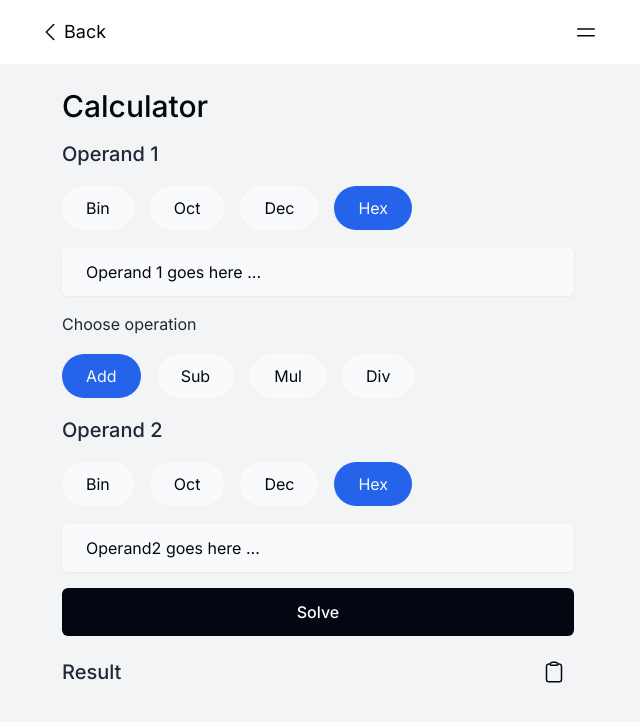
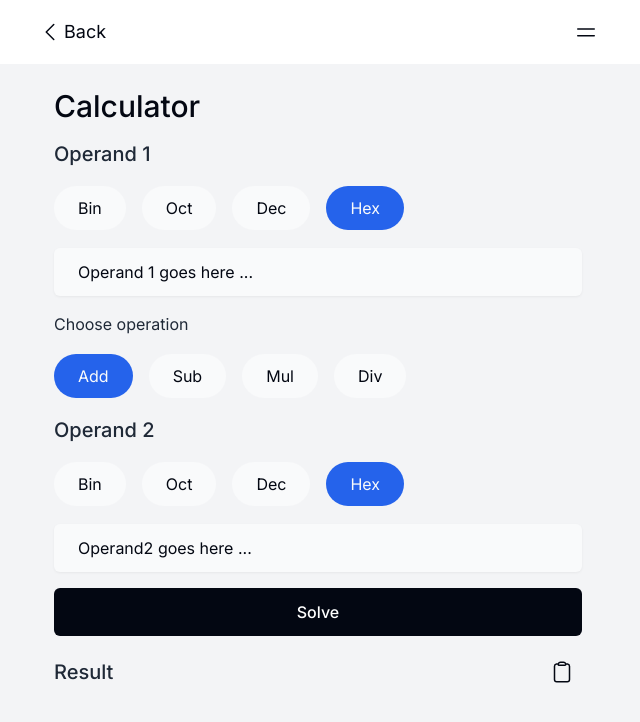
Before and after one commit to bhendi-boi/Hex-cal, a Next.js app: page /calculator in a window 1280 px wide. Shown: the top 722 px of the page, without its empty margins (322-962 px from the left). Built offline with nearby package versions, Linux system fonts and the light colour scheme; what tailwindcss-displaymodes would draw is missing.

Commit message:
padding is same across pages

```diff
--- a/app/InnerHeader.tsx
+++ b/app/InnerHeader.tsx
@@ -3,7 +3,7 @@ import React from "react";
 const InnerHeader = ({ title }: { title: string }) => {
   return (
     <header className="">
-      <h1 className="px-2 text-3xl font-medium text-headingText dark:text-darkHeadingText">
+      <h1 className="text-3xl font-medium text-headingText dark:text-darkHeadingText">
         {title}
       </h1>
     </header>
--- a/app/calculator/Form.tsx
+++ b/app/calculator/Form.tsx
@@ -79,7 +79,7 @@ const Form = () => {
   }
   return (
     <>
-      <form onSubmit={handleSubmit} className="px-2">
+      <form onSubmit={handleSubmit} className="">
         <div className="pb-4">
           <ChooseBase
             variant="single"
@@ -126,7 +126,7 @@ const Form = () => {
         <Button variant="calculator">Solve</Button>
       </form>
       {result !== undefined && (
-        <section aria-labelledby="result" className="px-2">
+        <section aria-labelledby="result" className="">
           <header className="flex items-center justify-between">
             <h2 id="result" className="text-xl font-medium">
               Result
--- a/app/converter/Form.tsx
+++ b/app/converter/Form.tsx
@@ -61,7 +61,7 @@ const Form = () => {
 
   return (
     <>
-      <form onSubmit={(e) => handleSubmit(e)} className="px-2">
+      <form onSubmit={(e) => handleSubmit(e)} className="">
         <ChooseBase
           variant="double"
           label="From"
@@ -103,7 +103,7 @@ const Form = () => {
         </Button>
       </form>
       {result !== undefined && (
-        <section aria-labelledby="result" className="px-2">
+        <section aria-labelledby="result" className="">
           <header className="flex items-center justify-between">
             <h2 id="result" className="text-xl font-medium">
               Result
--- a/app/settings/Form.tsx
+++ b/app/settings/Form.tsx
@@ -55,8 +55,8 @@ const Form = () => {
 
   return (
     <>
-      <form onSubmit={handleSubmit} className="py-4 space-y-4">
-        <fieldset className="px-2">
+      <form onSubmit={handleSubmit} className="py-4 space-y-4 px-2">
+        <fieldset className="">
           <StyledLegend>All</StyledLegend>
           <div className="flex items-center justify-between gap-1 my-2">
             <p>Show copy to clipboard</p>
@@ -99,7 +99,7 @@ const Form = () => {
             />
           </div>
         </fieldset>
-        <div className="px-2">
+        <div className="">
           <StyledLegend>Calculator</StyledLegend>
           <ChooseBase
             variant="single"
@@ -121,7 +121,7 @@ const Form = () => {
             setState={setDefaultOperation}
           />
         </div>
-        <div className="px-2">
+        <div className="">
           <StyledLegend>Converter</StyledLegend>
           <ChooseBase
             variant="double"
```
